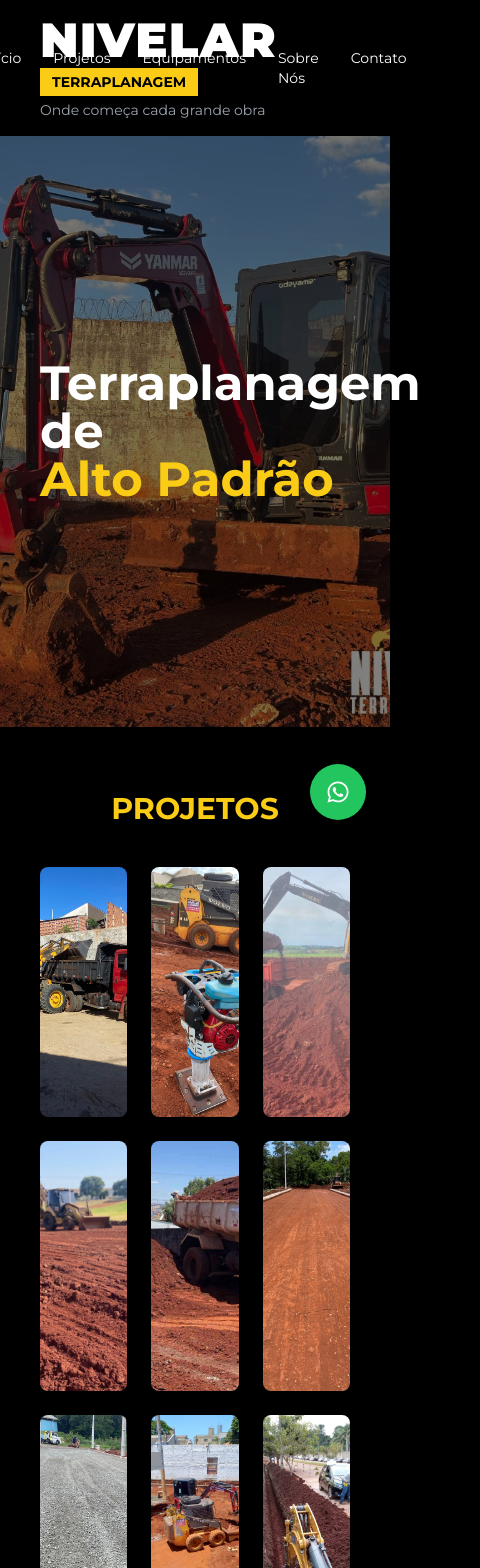
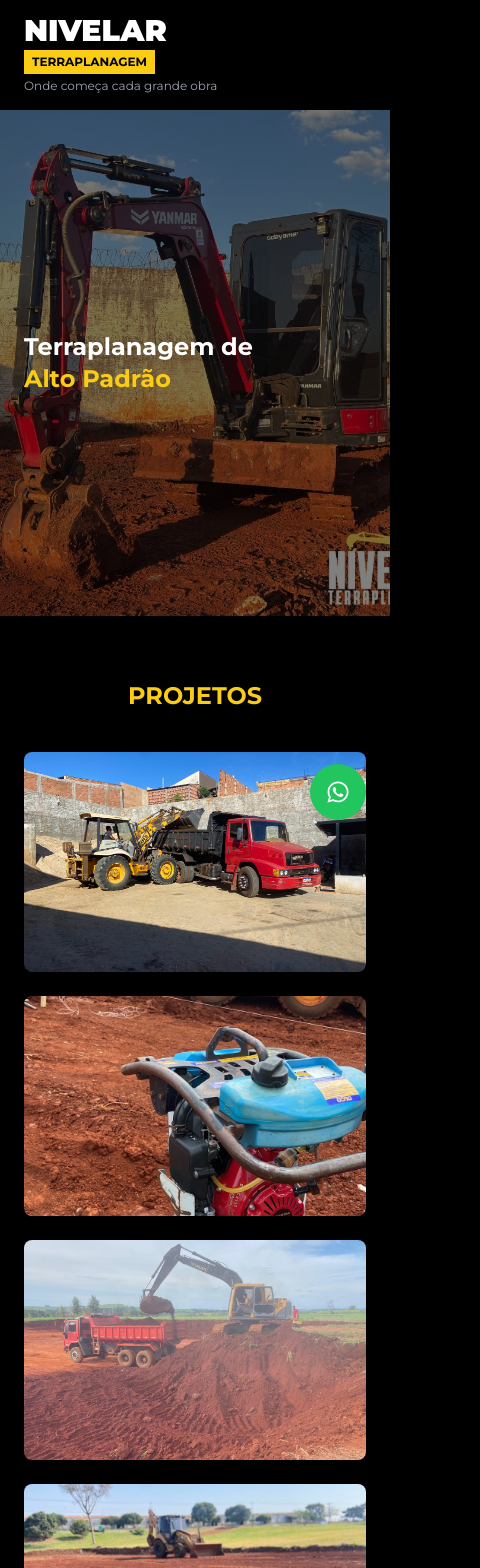
Before and after one commit to emanueldomingues/site-nivelar, a Next.js app: page / in a window 390 px wide. Shown: the top 1568 px of the page, 480 px wide, since content can reach past the window. Built offline with nearby package versions, Linux system fonts and the light colour scheme.

Commit message:
refinamento final UI + mobile + hover + instagram clean

```diff
--- a/app/page.tsx
+++ b/app/page.tsx
@@ -46,34 +46,36 @@ export default function Home() {
   }, []);
 
   return (
-    <main>
+    <main className="bg-black text-white">
 
       {/* HEADER */}
-      <header className="w-full bg-black py-4 px-8 flex items-center justify-between relative">
+      <header className="w-full py-4 px-6 md:px-12 flex items-center justify-between relative">
 
-        <div className="flex flex-col ml-2">
-          <h1 className="text-5xl font-black leading-none tracking-wide">
+        {/* LOGO */}
+        <div className="flex flex-col">
+          <h1 className="text-3xl md:text-5xl font-black leading-none">
             NIVELAR
           </h1>
-          <span className="bg-yellow-400 text-black text-sm px-3 py-1 mt-1 font-bold w-fit">
+          <span className="bg-yellow-400 text-black text-xs md:text-sm px-2 md:px-3 py-1 mt-1 font-bold w-fit">
             TERRAPLANAGEM
           </span>
-          <p className="text-sm text-gray-400 mt-1">
+          <p className="text-xs md:text-sm text-gray-400 mt-1">
             Onde começa cada grande obra
           </p>
         </div>
 
-        <nav className="absolute left-1/2 transform -translate-x-1/2 flex gap-8 text-sm">
-          <a href="#inicio">Início</a>
-          <a href="#projetos">Projetos</a>
-          <a href="#equipamentos">Equipamentos</a>
-          <a href="#sobre">Sobre Nós</a>
-          <a href="#contato">Contato</a>
+        {/* MENU */}
+        <nav className="absolute left-1/2 transform -translate-x-1/2 hidden md:flex gap-8 text-sm">
+          <a href="#inicio" className="hover:text-yellow-400 transition">Início</a>
+          <a href="#projetos" className="hover:text-yellow-400 transition">Projetos</a>
+          <a href="#equipamentos" className="hover:text-yellow-400 transition">Equipamentos</a>
+          <a href="#sobre" className="hover:text-yellow-400 transition">Sobre Nós</a>
+          <a href="#contato" className="hover:text-yellow-400 transition">Contato</a>
         </nav>
       </header>
 
       {/* CAROUSEL */}
-      <section id="inicio" className="relative w-full h-[70vh]">
+      <section id="inicio" className="relative w-full h-[60vh] md:h-[70vh]">
         <Image
           src={carousel[index]}
           alt="hero"
@@ -81,8 +83,8 @@ export default function Home() {
           className="object-cover brightness-50"
         />
 
-        <div className="absolute left-10 top-1/2 -translate-y-1/2">
-          <h2 className="text-5xl font-bold">
+        <div className="absolute left-6 md:left-10 top-1/2 -translate-y-1/2">
+          <h2 className="text-2xl md:text-5xl font-bold">
             Terraplanagem de
             <br />
             <span className="text-yellow-400">Alto Padrão</span>
@@ -91,14 +93,14 @@ export default function Home() {
       </section>
 
       {/* PROJETOS */}
-      <section id="projetos" className="px-10 py-16 text-center">
-        <h2 className="text-3xl font-bold text-yellow-400 mb-10">
+      <section id="projetos" className="px-6 md:px-10 py-16 text-center">
+        <h2 className="text-2xl md:text-3xl font-bold text-yellow-400 mb-10">
           PROJETOS
         </h2>
 
-        <div className="grid grid-cols-3 gap-6">
+        <div className="grid grid-cols-1 sm:grid-cols-2 md:grid-cols-3 gap-6">
           {projetos.map((img, i) => (
-            <div key={i} className="relative w-full h-[250px] overflow-hidden rounded-lg">
+            <div key={i} className="relative w-full h-[220px] md:h-[250px] overflow-hidden rounded-lg">
               <Image src={img} alt="projeto" fill className="object-cover hover:scale-110 transition" />
             </div>
           ))}
@@ -106,14 +108,14 @@ export default function Home() {
       </section>
 
       {/* EQUIPAMENTOS */}
-      <section id="equipamentos" className="px-10 py-16 bg-zinc-900 text-center">
-        <h2 className="text-3xl font-bold text-yellow-400 mb-10">
+      <section id="equipamentos" className="px-6 md:px-10 py-16 bg-zinc-900 text-center">
+        <h2 className="text-2xl md:text-3xl font-bold text-yellow-400 mb-10">
           EQUIPAMENTOS
         </h2>
 
-        <div className="grid grid-cols-5 gap-6">
+        <div className="grid grid-cols-2 sm:grid-cols-3 md:grid-cols-5 gap-6">
           {equipamentos.map((img, i) => (
-            <div key={i} className="relative w-full h-[150px] overflow-hidden rounded-lg">
+            <div key={i} className="relative w-full h-[120px] md:h-[150px] overflow-hidden rounded-lg">
               <Image src={img} alt="maq" fill className="object-cover" />
             </div>
           ))}
@@ -121,34 +123,34 @@ export default function Home() {
       </section>
 
       {/* SOBRE */}
-      <section id="sobre" className="px-10 py-16 text-center">
-        <h2 className="text-3xl font-bold text-yellow-400 mb-6">
+      <section id="sobre" className="px-6 md:px-10 py-16 text-center">
+        <h2 className="text-2xl md:text-3xl font-bold text-yellow-400 mb-6">
           SOBRE NÓS
         </h2>
-        <p className="max-w-2xl mx-auto text-gray-300">
+        <p className="max-w-2xl mx-auto text-gray-300 text-sm md:text-base">
           Empresa especializada em terraplanagem de alto padrão, atuando com excelência,
           equipamentos modernos e compromisso com cada projeto.
         </p>
       </section>
 
       {/* CONTATO */}
-      <section id="contato" className="px-10 py-16">
-        <h2 className="text-3xl font-bold text-yellow-400 text-center mb-10">
+      <section id="contato" className="px-6 md:px-10 py-16">
+        <h2 className="text-2xl md:text-3xl font-bold text-yellow-400 text-center mb-10">
           CONTATO
         </h2>
 
-        <div className="flex gap-12 items-center justify-center">
+        <div className="flex flex-col md:flex-row gap-10 items-center justify-center">
 
-          {/* MAPA MAIOR */}
+          {/* MAPA */}
           <iframe
             src="https://www.google.com/maps?q=Av.+Antônio+Raminelli,+857,+Cambé&output=embed"
-            className="w-[700px] h-[400px] rounded-lg"
+            className="w-full md:w-[650px] h-[300px] md:h-[400px] rounded-lg"
           />
 
           {/* CONTATOS */}
-          <div className="flex flex-col gap-5 text-base">
+          <div className="flex flex-col gap-5 text-sm md:text-base">
 
-            <p className="mb-2">📍 Av. Antônio Raminelli, 857 - Cambé</p>
+            <p>📍 Av. Antônio Raminelli, 857 - Cambé</p>
 
             <a href="https://wa.me/5543998061421" target="_blank" className="flex items-center gap-3 hover:text-yellow-400 transition">
               <div className="bg-green-500 p-2 rounded-full text-white">
@@ -171,18 +173,13 @@ export default function Home() {
               Valéria — (43) 99628-1826
             </a>
 
-            {/* INSTAGRAM OFICIAL SVG */}
+            {/* INSTAGRAM SEM FUNDO */}
             <a
               href="https://instagram.com/terraplanagem.nivelar"
               target="_blank"
-              className="flex items-center gap-3 text-yellow-400 hover:opacity-80"
+              className="flex items-center gap-3 text-white hover:text-yellow-400 transition"
             >
-              <div className="bg-yellow-400 p-2 rounded-full">
-                <img
-                  src="/icons/instagram.svg"
-                  className="w-4 h-4"
-                />
-              </div>
+              <img src="/icons/instagram.svg" className="w-5 h-5" />
               @terraplanagem.nivelar
             </a>
 
@@ -190,7 +187,7 @@ export default function Home() {
         </div>
       </section>
 
-      {/* BOTÃO FLUTUANTE (TRAVADO) */}
+      {/* BOTÃO FLUTUANTE */}
       <a
         href="https://wa.me/5543998061421"
         target="_blank"
```
